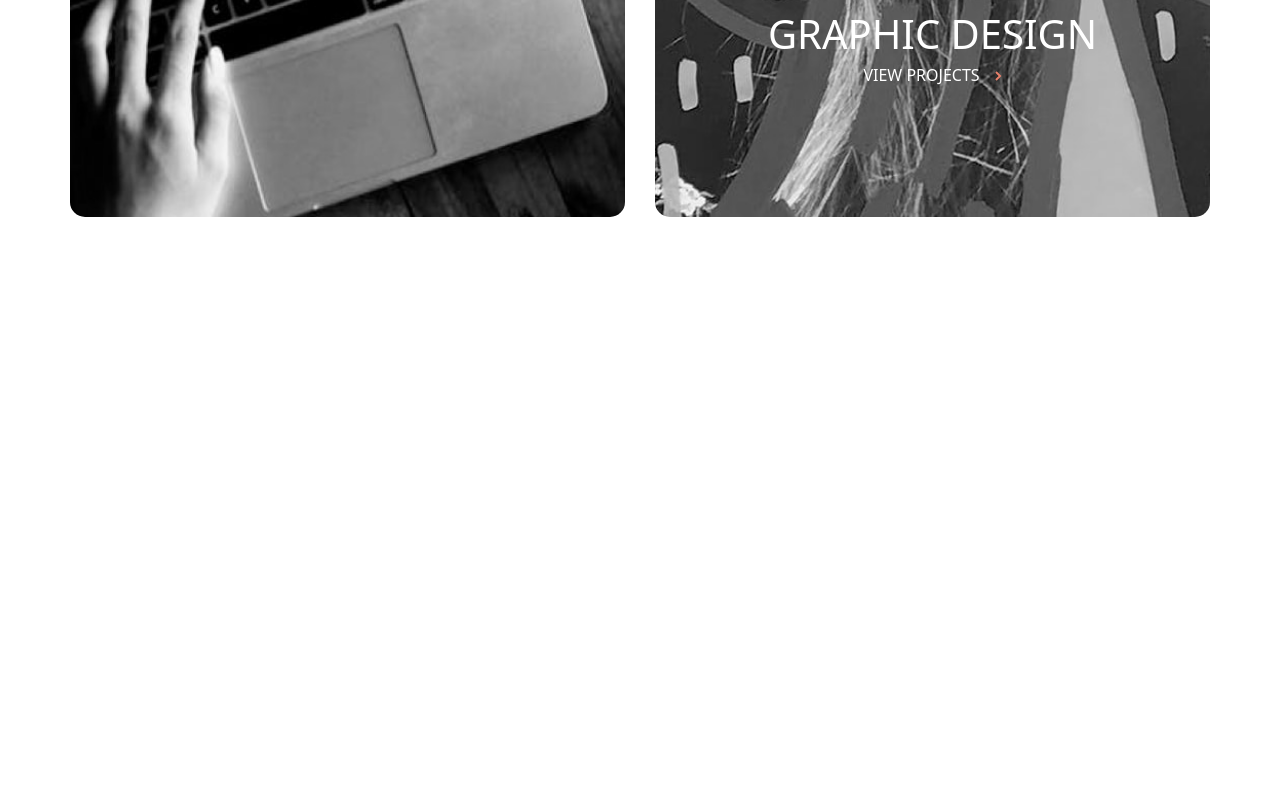
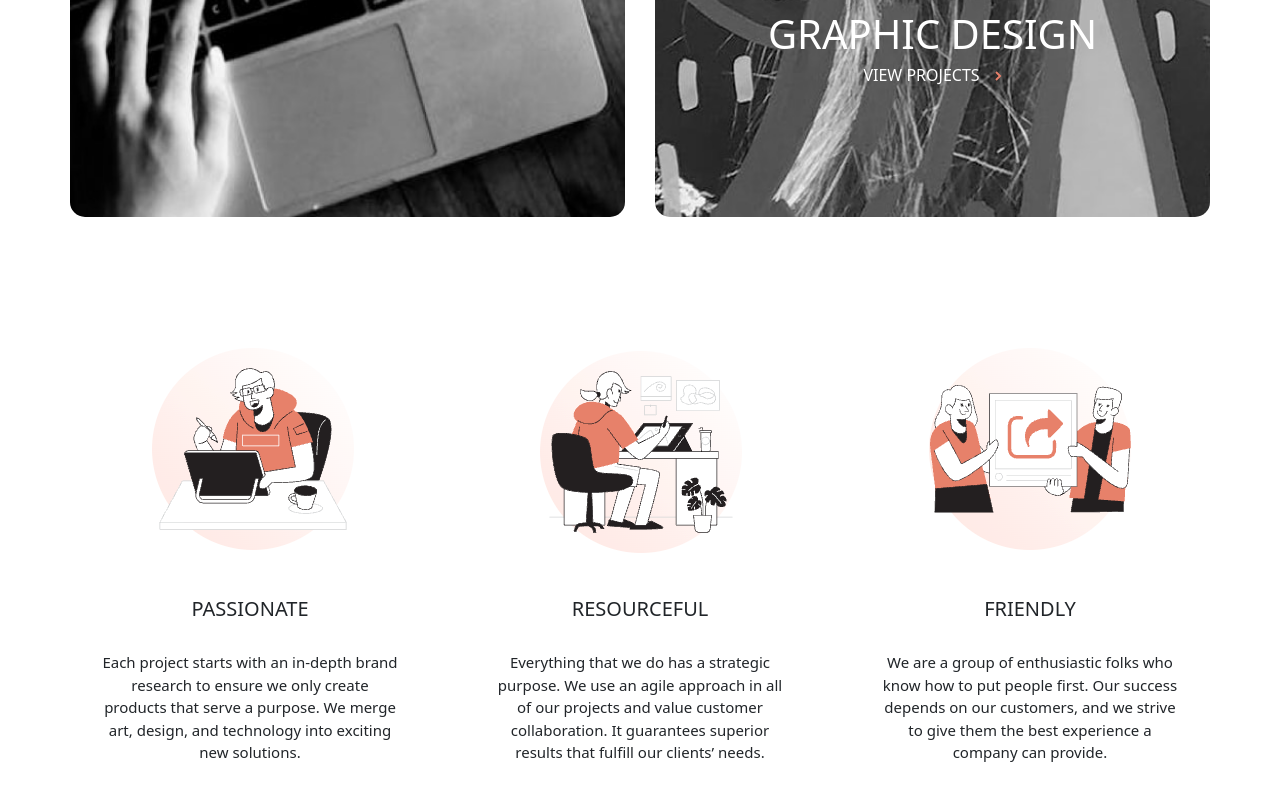
Before and after one commit to StefanKubala/designo-multi-page-website, a website: page index.html in a window 1280 px wide. Shown: the part 1453-2253 px from the top of the page. Before the commit the page ends 1790 px from the top, so only its background shows below. Drawn offline with nearby package versions, Linux system fonts and the light colour scheme.

Commit message:
add description section

```diff
--- a/index.html
+++ b/index.html
@@ -59,6 +59,32 @@
                 </div>
             </div>
         </section>
+        <section class="description container mb-big">
+            <div class="description-container">
+                <div class="description-card">
+                    <img src="img/home/desktop/description-1.png" alt="illustration-passionate">
+                    <h3 class="description-card-heading">PASSIONATE</h3>
+                    <p class="description-card-text">Each project starts with an in-depth brand research to ensure we
+                        only create products that serve
+                        a purpose. We merge art, design, and technology into exciting new solutions.</p>
+                </div>
+                <div class="description-card">
+                    <img src="img/home/desktop/description-2.png" alt="illustration-resourceful">
+                    <h3 class="description-card-heading">RESOURCEFUL</h3>
+                    <p class="description-card-text">Everything that we do has a strategic purpose. We use an agile
+                        approach in all of our projects
+                        and value customer collaboration. It guarantees superior results that fulfill our clients’
+                        needs.</p>
+                </div>
+                <div class="description-card">
+                    <img src="img/home/desktop/description-3.png" alt="illustration-friendly">
+                    <h3 class="description-card-heading">FRIENDLY</h3>
+                    <p class="description-card-text">We are a group of enthusiastic folks who know how to put people
+                        first. Our success depends on our
+                        customers, and we strive to give them the best experience a company can provide.</p>
+                </div>
+            </div>
+        </section>
     </main>
 </body>
 
--- /dev/null
+++ b/sass/layout/description.scss
@@ -0,0 +1,22 @@
+.description {
+  &-container {
+    display: grid;
+    grid-template-columns: repeat(3, 1fr);
+    gap: 3rem;
+  }
+
+  &-card {
+    text-align: center;
+
+    &-heading {
+      font-size: 2rem;
+      margin-top: 3rem;
+    }
+
+    &-text {
+      font-size: 1.5rem;
+      width: 84%;
+      margin: 3rem auto;
+    }
+  }
+}
--- a/sass/main.scss
+++ b/sass/main.scss
@@ -5,5 +5,6 @@
 @import "layout/navigation";
 @import "layout/hero";
 @import "layout/design";
+@import "layout/description";
 
 @import "components/button";
```
Also changed, not shown: css/style.css, img/home/desktop/description-1.png (added), img/home/desktop/description-2.png (added), img/home/desktop/description-3.png (added), 3 other files.
